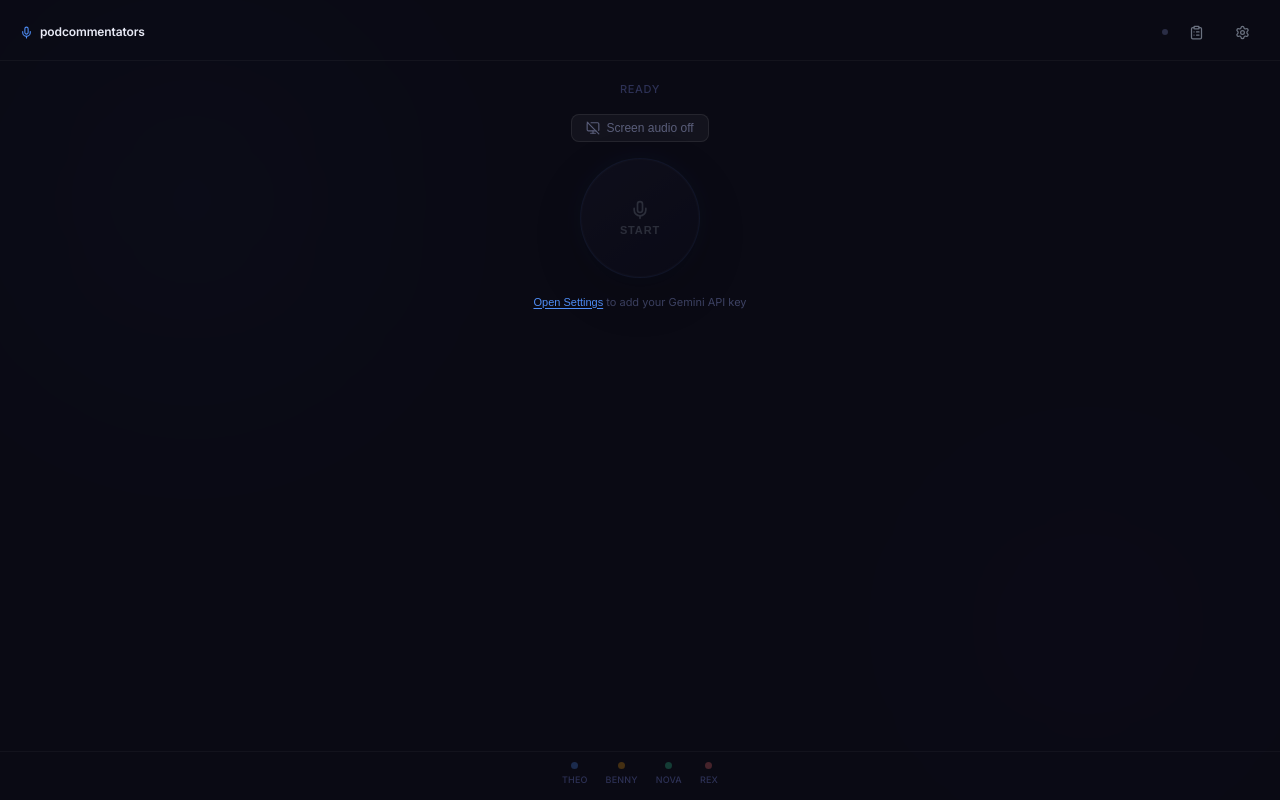
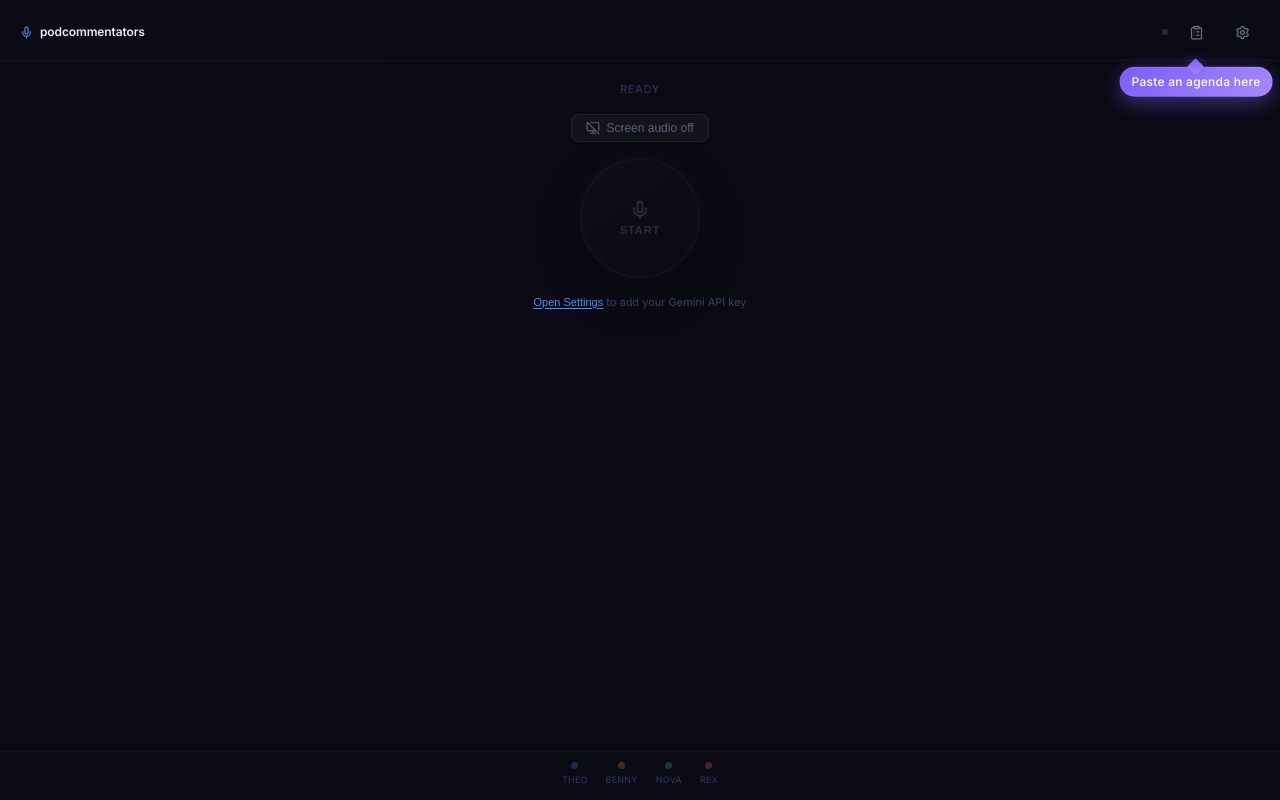
Before and after one commit to JoeCowles/castside, a Next.js app: page /web in a window 1280 px wide. Built offline with nearby package versions, Linux system fonts and the light colour scheme.

Commit message:
small tutorial

```diff
--- a/src/app/desktop/page.tsx
+++ b/src/app/desktop/page.tsx
@@ -7,6 +7,7 @@ import { useTranscript } from '@/hooks/useTranscript';
 import { usePersonaOrchestrator } from '@/hooks/usePersonaOrchestrator';
 import SettingsModal from '@/components/SettingsModal';
 import AgendaModal from '@/components/AgendaModal';
+import AgendaTutorialHint from '@/components/AgendaTutorialHint';
 import TopicTracker from '@/components/TopicTracker';
 import CommentaryHistory from '@/components/CommentaryHistory';
 import { Settings, Mic, MicOff, Eye, EyeOff, MessageSquare, ClipboardList } from 'lucide-react';
@@ -210,6 +211,7 @@ export default function DesktopPage() {
             className={[styles.settingsBtn, settings.agenda ? styles.agendaBtnOn : ''].join(' ')}
             onClick={() => setAgendaOpen(true)}
             id="btn-desktop-agenda"
+            data-agenda-button
             title={settings.agenda ? `Agenda (${agendaTopics.length} topics)` : 'Add episode agenda'}
             aria-label="Episode agenda"
           >
@@ -397,6 +399,7 @@ export default function DesktopPage() {
 
       <SettingsModal isOpen={settingsOpen} onClose={() => setSettingsOpen(false)} />
       <AgendaModal isOpen={agendaOpen} onClose={() => setAgendaOpen(false)} />
+      {!settings.agenda && !agendaOpen && <AgendaTutorialHint />}
     </div>
   );
 }
--- a/src/app/web/page.tsx
+++ b/src/app/web/page.tsx
@@ -11,6 +11,7 @@ import { usePersonaOrchestrator } from '@/hooks/usePersonaOrchestrator';
 import CommentatorRail from '@/components/CommentatorRail';
 import SettingsModal from '@/components/SettingsModal';
 import AgendaModal from '@/components/AgendaModal';
+import AgendaTutorialHint from '@/components/AgendaTutorialHint';
 import TopicTracker from '@/components/TopicTracker';
 import CommentaryHistory from '@/components/CommentaryHistory';
 import { Settings, Mic, MicOff, Monitor, MonitorOff, MessageSquare, ClipboardList } from 'lucide-react';
@@ -220,6 +221,7 @@ export default function WebPage() {
             <button
               className={[styles.settingsBtn, settings.agenda ? styles.agendaBtnOn : ''].join(' ')}
               onClick={() => setAgendaOpen(true)}
+              data-agenda-button
               title={settings.agenda ? `Agenda (${agendaTopics.length} topics)` : 'Add episode agenda'}
               aria-label="Episode agenda"
             >
@@ -346,6 +348,7 @@ export default function WebPage() {
         )}
         <SettingsModal isOpen={settingsOpen} onClose={() => setSettingsOpen(false)} />
         <AgendaModal isOpen={agendaOpen} onClose={() => setAgendaOpen(false)} />
+        {!settings.agenda && !agendaOpen && <AgendaTutorialHint />}
       </div>
     );
   }
@@ -371,6 +374,7 @@ export default function WebPage() {
           <button
             className={[styles.settingsBtn, settings.agenda ? styles.agendaBtnOn : ''].join(' ')}
             onClick={() => setAgendaOpen(true)}
+            data-agenda-button
             title={settings.agenda ? `Agenda (${agendaTopics.length} topics)` : 'Add episode agenda'}
             aria-label="Episode agenda"
           >
@@ -554,6 +558,7 @@ export default function WebPage() {
       )}
       <SettingsModal isOpen={settingsOpen} onClose={() => setSettingsOpen(false)} />
       <AgendaModal isOpen={agendaOpen} onClose={() => setAgendaOpen(false)} />
+      {!settings.agenda && !agendaOpen && <AgendaTutorialHint />}
     </div>
   );
 }
--- /dev/null
+++ b/src/components/AgendaTutorialHint.module.css
@@ -0,0 +1,42 @@
+.hint {
+  position: fixed;
+  z-index: 900;
+  transform: translateX(-50%);
+  display: flex;
+  flex-direction: column;
+  align-items: center;
+  pointer-events: none;
+  animation: hintIn 0.35s ease-out, hintBob 2.4s ease-in-out 0.35s infinite;
+}
+
+.arrow {
+  width: 12px;
+  height: 12px;
+  background: linear-gradient(135deg, #7c5cfc, #a78bfa);
+  transform: rotate(45deg);
+  margin-bottom: -6px;
+  border-radius: 2px;
+  box-shadow: 0 0 12px rgba(124, 92, 252, 0.45);
+}
+
+.label {
+  padding: 6px 12px;
+  font-size: 12px;
+  font-weight: 500;
+  color: #ffffff;
+  background: linear-gradient(135deg, #7c5cfc, #a78bfa);
+  border-radius: 999px;
+  box-shadow: 0 6px 20px rgba(124, 92, 252, 0.45), 0 0 0 1px rgba(255, 255, 255, 0.06) inset;
+  white-space: nowrap;
+  letter-spacing: 0.02em;
+}
+
+@keyframes hintIn {
+  from { opacity: 0; transform: translateX(-50%) translateY(-4px); }
+  to { opacity: 1; transform: translateX(-50%) translateY(0); }
+}
+
+@keyframes hintBob {
+  0%, 100% { transform: translateX(-50%) translateY(0); }
+  50% { transform: translateX(-50%) translateY(4px); }
+}
--- /dev/null
+++ b/src/components/AgendaTutorialHint.tsx
@@ -0,0 +1,76 @@
+'use client';
+
+import { useCallback, useEffect, useState } from 'react';
+import { createPortal } from 'react-dom';
+import styles from './AgendaTutorialHint.module.css';
+
+/**
+ * Small floating hint that points at the agenda button when the user hasn't
+ * configured an agenda yet. Locates the visible button via the
+ * `data-agenda-button` attribute and portals a pill+arrow under it.
+ */
+export default function AgendaTutorialHint() {
+  const [pos, setPos] = useState<{ top: number; left: number } | null>(null);
+
+  const measure = useCallback(() => {
+    const candidates = document.querySelectorAll<HTMLElement>('[data-agenda-button]');
+    let target: HTMLElement | null = null;
+    for (const el of candidates) {
+      const r = el.getBoundingClientRect();
+      if (r.width > 0 && r.height > 0) { target = el; break; }
+    }
+    if (!target) {
+      setPos(null);
+      return;
+    }
+    const rect = target.getBoundingClientRect();
+    setPos({
+      top: rect.bottom + 10,
+      left: rect.left + rect.width / 2,
+    });
+  }, []);
+
+  useEffect(() => {
+    measure();
+    const handle = () => measure();
+    window.addEventListener('resize', handle);
+    window.addEventListener('scroll', handle, true);
+
+    // Re-measure if layout shifts (e.g. button mounts after our first pass).
+    const ro = typeof ResizeObserver !== 'undefined'
+      ? new ResizeObserver(handle)
+      : null;
+    ro?.observe(document.body);
+
+    // Re-measure on a short interval for the first second to catch late mounts
+    // without committing to a permanent observer.
+    let ticks = 0;
+    const id = window.setInterval(() => {
+      measure();
+      ticks++;
+      if (ticks > 6) window.clearInterval(id);
+    }, 150);
+
+    return () => {
+      window.removeEventListener('resize', handle);
+      window.removeEventListener('scroll', handle, true);
+      ro?.disconnect();
+      window.clearInterval(id);
+    };
+  }, [measure]);
+
+  if (typeof document === 'undefined' || !pos) return null;
+
+  return createPortal(
+    <div
+      className={styles.hint}
+      style={{ top: pos.top, left: pos.left }}
+      role="status"
+      aria-live="polite"
+    >
+      <span className={styles.arrow} aria-hidden="true" />
+      <span className={styles.label}>Paste an agenda here</span>
+    </div>,
+    document.body,
+  );
+}
```
